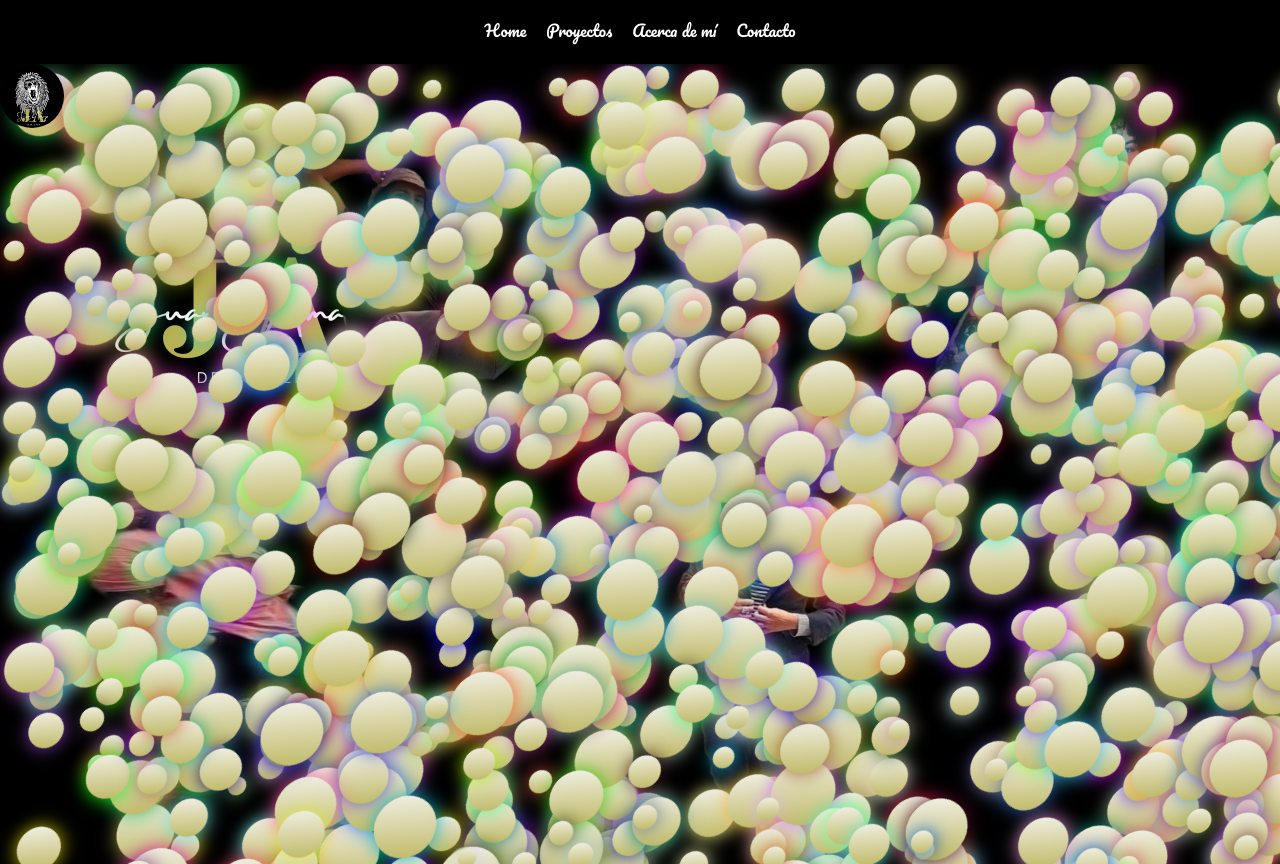
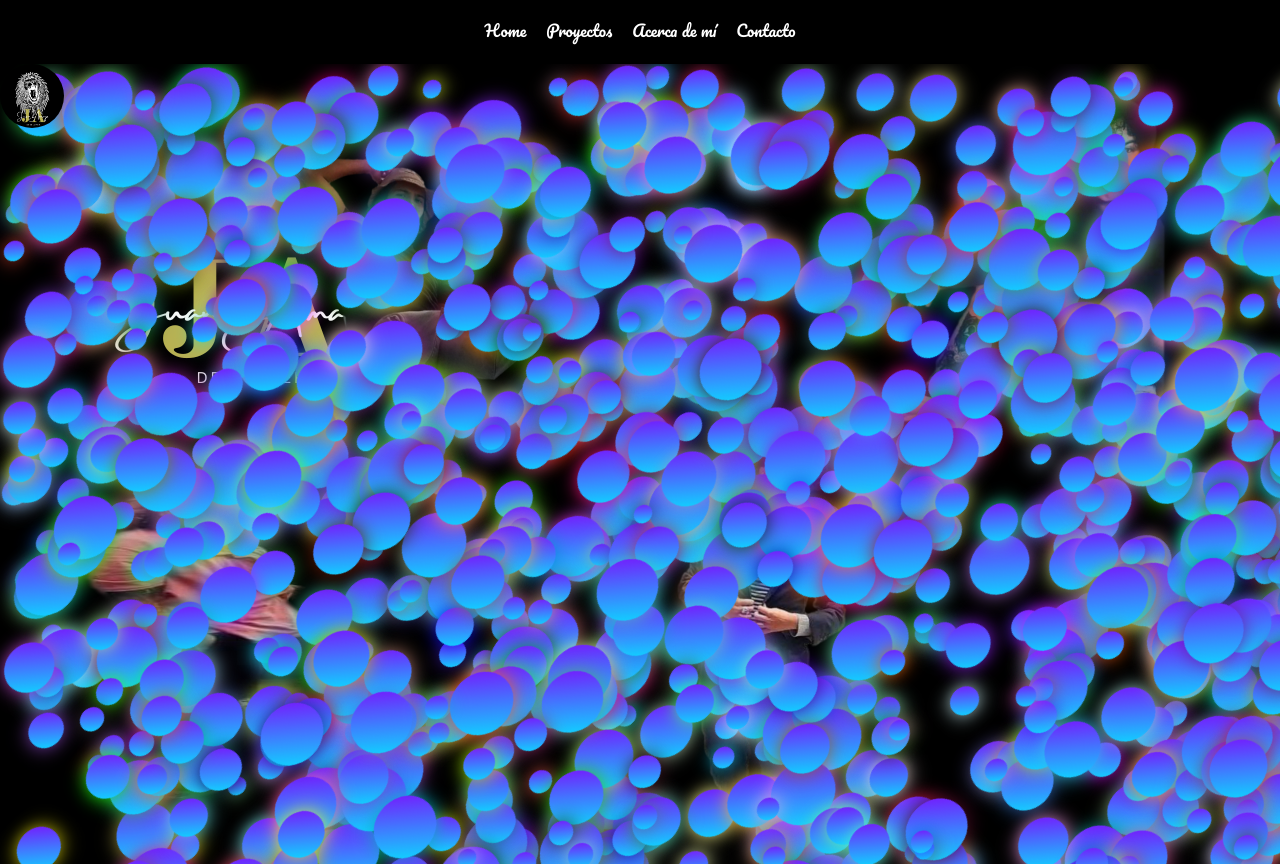
Before and after one commit to Heinrich-Faust/Portafolio, a React (Create React App) app: page / in a window 1280 px wide. Built offline with nearby package versions, Linux system fonts and the light colour scheme.

Commit message:
las butbujas

```diff
--- a/src/components/App.css
+++ b/src/components/App.css
@@ -67,7 +67,7 @@ nav li {
 .circle {
   transform: translate(-50%, -50%);
   border-radius: 50%;
-  background: linear-gradient(45deg, rgb(184, 177, 82), rgb(248, 248, 248));
+  background: linear-gradient(45deg, rgb(0, 238, 255), rgb(131, 0, 253));
   transform: rotate(-45deg) perspective(600px) rotateX(30deg);
   display: flex;
   font-size: 1em; /* Tamaño de fuente escalable */
@@ -94,7 +94,7 @@ nav li {
 .circle3 {
   transform: translate(-50%, -50%);
   border-radius: 50%;
-  background: linear-gradient(45deg, rgb(255, 255, 255), rgb(253, 0, 63));
+  background: linear-gradient(45deg, rgb(30, 151, 0), rgb(13, 17, 255));
   transform: rotate(-45deg) perspective(600px) rotateX(30deg);
   display: flex;
   font-size: 1em; /* Tamaño de fuente escalable */
```
